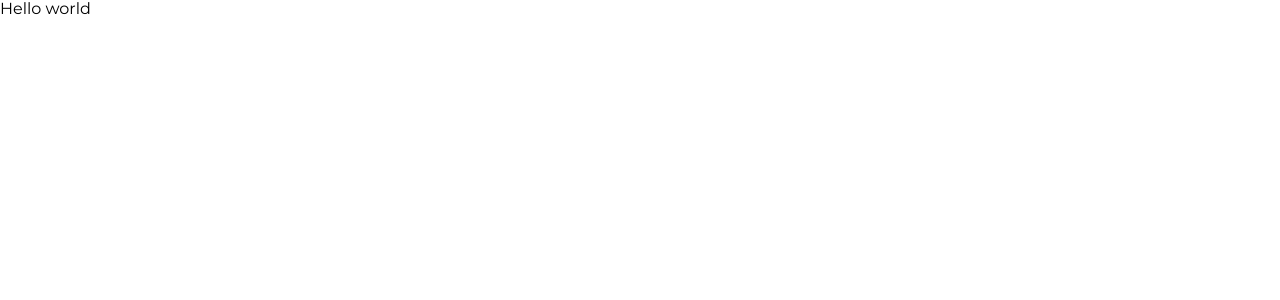
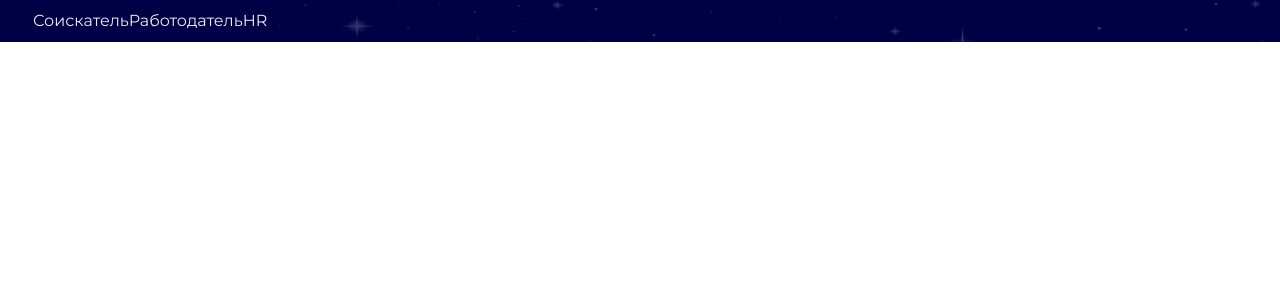
Before and after one commit to Denis-Ozolin/test-pm-dt, a React (Create React App) app: page / in a window 1280 px wide. Shown: the top 300 px of the page. Built offline with nearby package versions, Linux system fonts and the light colour scheme.

Commit message:
add base style, time: 1h

```diff
--- a/src/App.jsx
+++ b/src/App.jsx
@@ -1,9 +1,11 @@
+import Header from './components/Header/Header';
+
 import css from './App.module.css';
 
 function App() {
   return (
     <div className={css.app}>
-      Hello world
+      <Header />
     </div>
   );
 }
--- a/src/App.module.css
+++ b/src/App.module.css
@@ -55,9 +55,8 @@ li {
 }
 
 .app {
+  min-height: 100vh;
+  width: 100%;
+  font-size: 16px;
   font-family: 'Montserrat', sans-serif;
-  min-height: 100vh;
-  /* background-repeat: no-repeat;
-  background-position: center; */
-  width: 100%;
 }
--- a/src/components/Header/Header.jsx
+++ b/src/components/Header/Header.jsx
@@ -0,0 +1,12 @@
+import Nav from '../Nav/Nav';
+import css from './Header.module.css';
+
+function Header () {
+  return(
+    <header className={css.header}>
+      <Nav/>
+    </header>
+  )
+}
+
+export default Header;
--- a/src/components/Header/Header.module.css
+++ b/src/components/Header/Header.module.css
@@ -0,0 +1,5 @@
+.header {
+  background-repeat: no-repeat;
+  background-position: center;
+  background-image: url(../../images/headerBg.jpg);
+}
--- a/src/components/Nav/Nav.jsx
+++ b/src/components/Nav/Nav.jsx
@@ -0,0 +1,15 @@
+import css from './Nav.module.css';
+
+function Nav() {
+  return (
+    <nav className={css.nav}>
+      <ul className={css.categoryList}>
+        <li className={css.categoryItem}>Соискатель</li>
+        <li className={css.categoryItem}>Работодатель</li>
+        <li className={css.categoryItem}>HR</li>
+      </ul>
+    </nav>
+  )
+}
+
+export default Nav;
--- a/src/components/Nav/Nav.module.css
+++ b/src/components/Nav/Nav.module.css
@@ -0,0 +1,17 @@
+.nav {
+  padding: 12px 33px;
+}
+
+.categoryList {
+  display: flex;
+}
+
+.categoryItem {
+  color: #eaeaea;
+  cursor: pointer;
+}
+
+.categoryItem:hover,
+:focus {
+  color: #ffffff;
+}
```
Also changed, not shown: src/components/SearchBar/SearchBar.jsx (added), src/components/SearchBar/SearchBar.module.css (added), src/images/headerBg.jpg (added), 1 other file (tests, documents, lock files or other folders).
